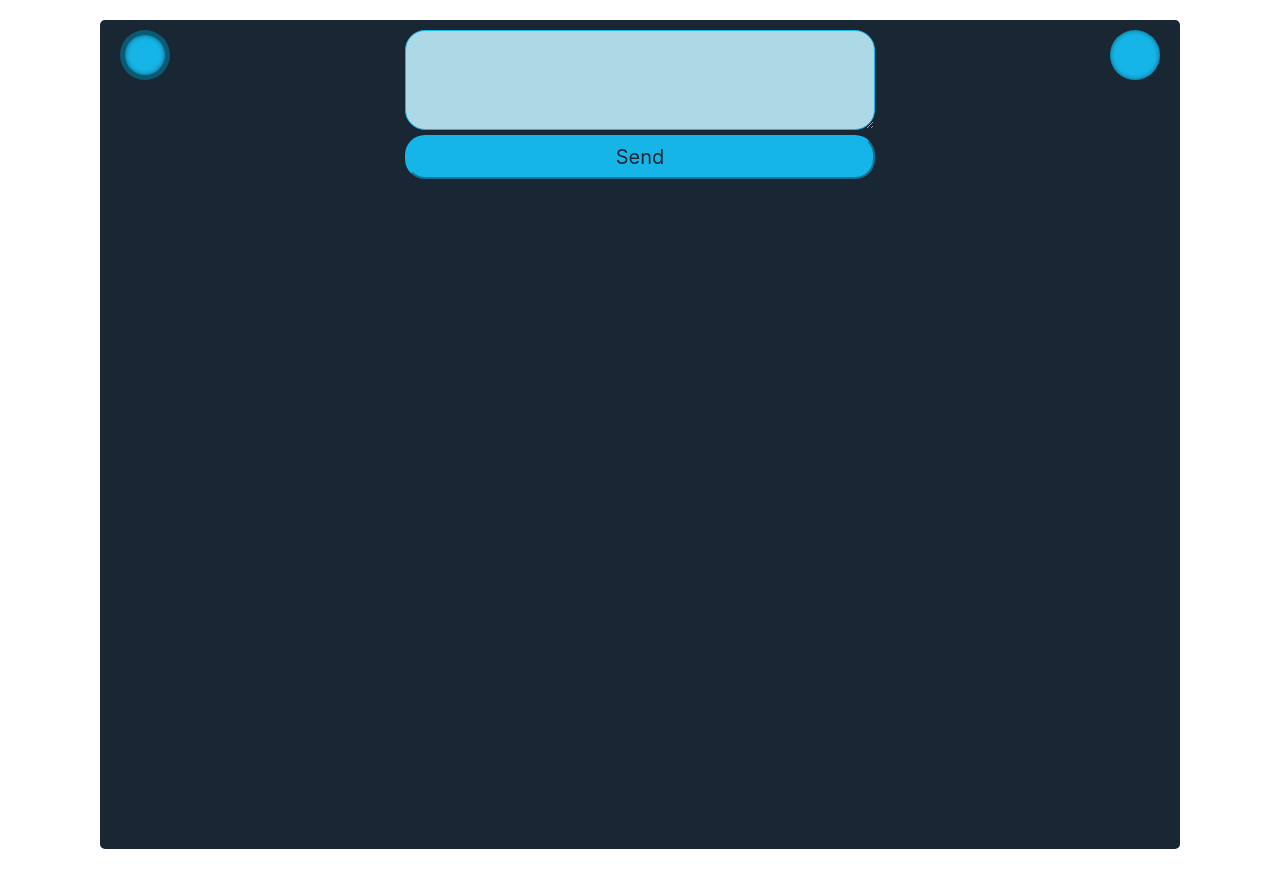
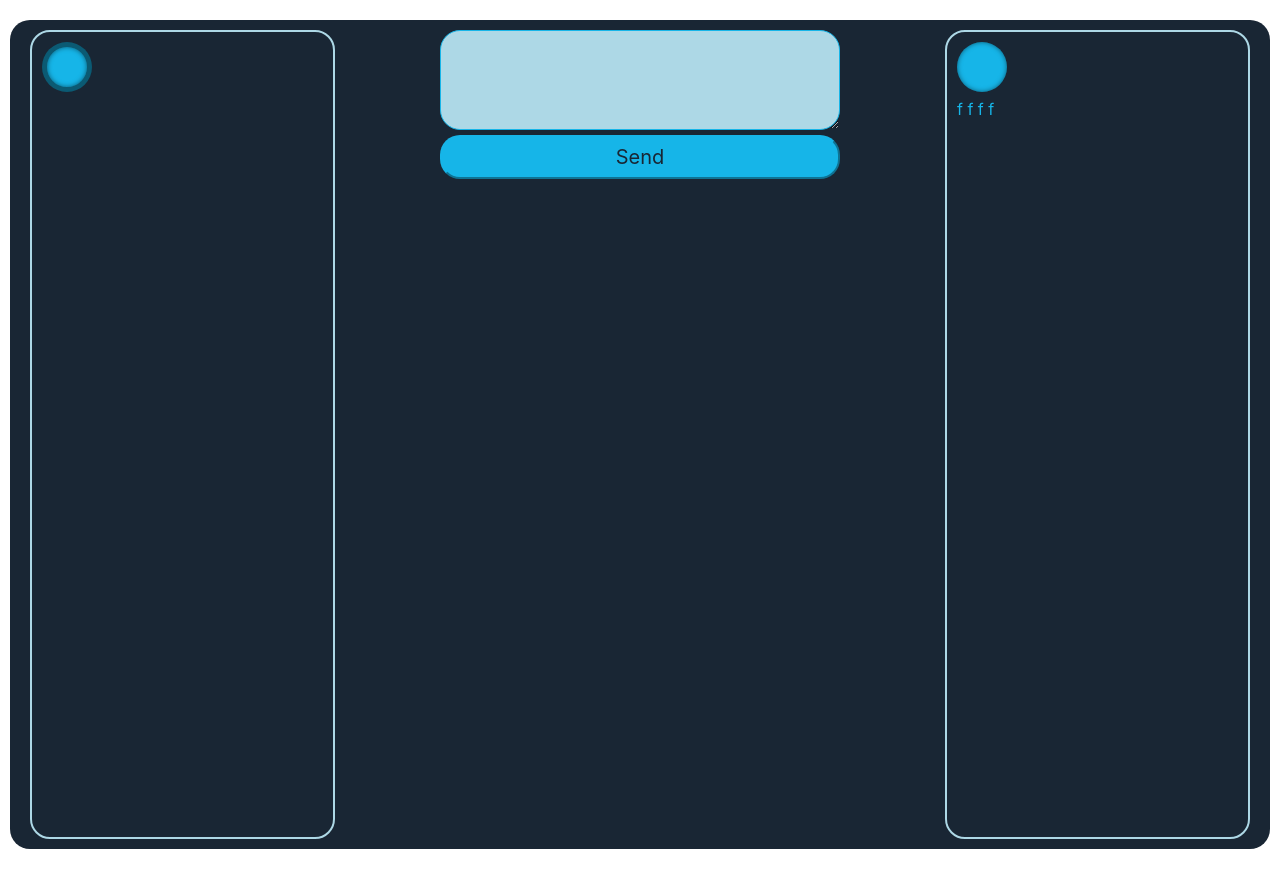
Before and after one commit to kellolo/React-6, a React app in the folder 1 - Students/DmitryKilin/: page / in a window 1280 px wide. Built offline with nearby package versions, Linux system fonts and the light colour scheme.

Commit message:
structure improved

```diff
--- /dev/null
+++ b/1 - Students/DmitryKilin/src/components/ChatInfo/ChatInfo.jsx
@@ -0,0 +1,24 @@
+import './style.css'
+import React, { Component } from 'react'
+
+class ChatsInfo extends Component {
+    constructor(props) {
+        super(props);
+    }
+
+    render() {
+        return (
+            <div className="chat-list">
+                <button className="button-round button-avatar"></button>
+                <p>
+                    f
+                    f
+                    f
+                    f
+                </p>
+            </div>
+        )
+    }
+}
+
+export default ChatsInfo
--- /dev/null
+++ b/1 - Students/DmitryKilin/src/components/ChatInfo/style.css
@@ -0,0 +1,11 @@
+.chat-info {
+    border-radius: 20px;
+    border: lightblue solid 2px;
+    min-width: 25%;
+    min-height: 100%;
+    padding: 10px;
+}
+
+.button-avatar {
+
+}
--- a/1 - Students/DmitryKilin/src/components/ChatInput/style.css
+++ b/1 - Students/DmitryKilin/src/components/ChatInput/style.css
@@ -3,7 +3,7 @@
     border-radius: 20px;
     border-color: #16B5E8;
     height: 100px;
-    /*width: 400px;*/
+    line-height: 1.3;
     padding: 20px 10px;
     color: #00A8E9;
     font-size: 20px;
@@ -22,5 +22,5 @@
 .msg-input-group {
     display: flex;
     flex-direction: column;
-    width: 50%;
+    width: 100%;
 }
--- /dev/null
+++ b/1 - Students/DmitryKilin/src/components/ChatsList/ChatsList.jsx
@@ -0,0 +1,21 @@
+import './style.css'
+import React, { Component } from 'react'
+
+class ChatsList extends Component {
+    constructor(props) {
+        super(props);
+    }
+
+    render() {
+        return (
+            <div className="chat-list">
+                <button className="button-round button-chat button-pushed"></button>
+                <p>
+
+                </p>
+            </div>
+        )
+    }
+}
+
+export default ChatsList
--- /dev/null
+++ b/1 - Students/DmitryKilin/src/components/ChatsList/style.css
@@ -0,0 +1,11 @@
+.chat-list {
+    border-radius: 20px;
+    border: lightblue solid 2px;
+    min-width: 25%;
+    min-height: 100%;
+    padding: 10px;
+}
+
+.button-chat {
+
+}
--- a/1 - Students/DmitryKilin/src/components/Messages/style.css
+++ b/1 - Students/DmitryKilin/src/components/Messages/style.css
@@ -1,6 +1,6 @@
 .msg-wrap {
     height: 80vh;
     overflow-y: auto;
-    width: 50%;
+    min-width: 400px;
     margin: 10px 0;
 }
--- a/1 - Students/DmitryKilin/src/index.jsx
+++ b/1 - Students/DmitryKilin/src/index.jsx
@@ -6,15 +6,19 @@ import './layout/css/style.css'
 
 const app = document.querySelector('#app');
 
+import  ChatsList from './components/ChatsList/ChatsList.jsx'
 import Messages from './components/Messages/Messages.jsx'
+import ChatsInfo from "./components/ChatInfo/ChatInfo.jsx";
 
 
 
 ReactDom.render(
     <div className="wrapper">
-        <button className="button-round button-chat button-pushed"></button>
-        <button className="button-round button-avatar"></button>
+        {/*<button className="button-round button-chat button-pushed"></button>*/}
+        {/*<button className="button-round button-avatar"></button>*/}
+        <ChatsList />
         <Messages />
+        <ChatsInfo />
     </div>,
     app
 )
--- a/1 - Students/DmitryKilin/src/layout/css/style.css
+++ b/1 - Students/DmitryKilin/src/layout/css/style.css
@@ -1,10 +1,11 @@
 .wrapper {
-    margin: 20px auto;
-    max-width: 1080px;
+    margin: 20px 10px;
     background-color: #192634;
     color: #16B5E8;
     padding: 10px 20px;
-    border-radius: 5px;
+    border-radius: 20px;
+    display: flex;
+    justify-content: space-between;
 }
 
 .button-round {
@@ -19,11 +20,3 @@
 .button-pushed {
     border: rgba(0, 0, 0, .5) solid 5px;
 }
-
-.button-avatar {
-    float: right;
-}
-
-.button-chat {
-    float: left;
-}
```
